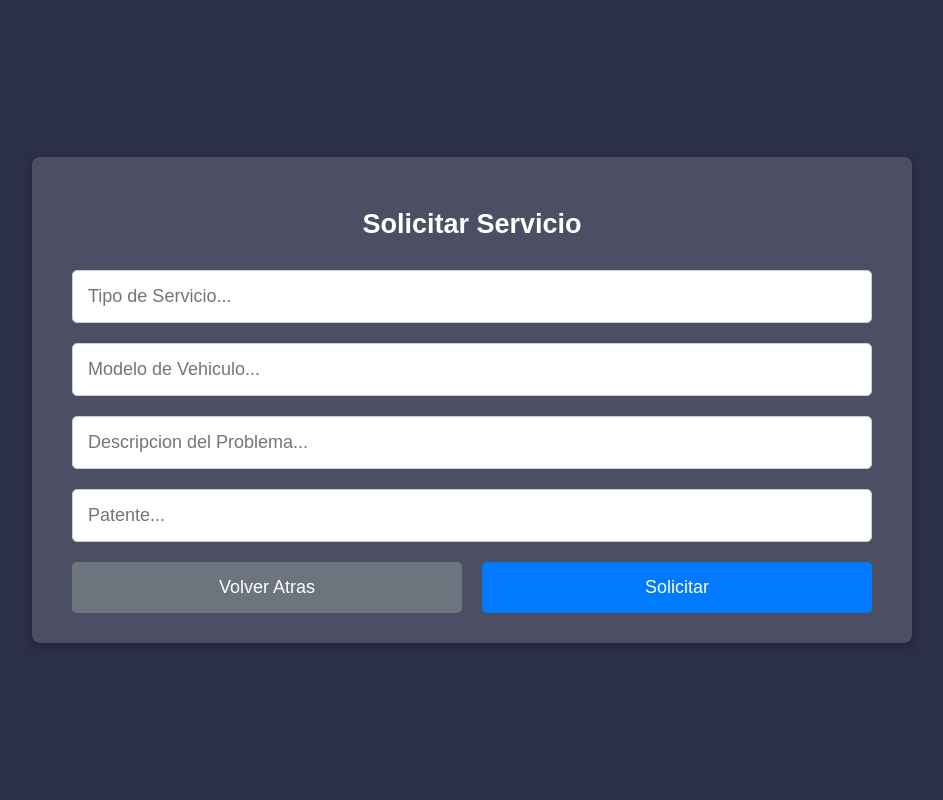
After one commit to migxel23cl/serviexpress, a Django app: page /user/service/ in a window 1280 px wide. The commit adds this page. Shown: the whole page, without its empty margins (168-1111 px from the left). Run offline with Django 5.2, Linux system fonts and the light colour scheme; a user stored in the database is signed in.

Commit message:
Added "Solicitar Servicio" view and db Model

```diff
--- /dev/null
+++ b/proyectoservi/static/css/service.css
@@ -0,0 +1,74 @@
+body {
+    margin: 0;
+    font-family: Arial, sans-serif;
+    background-color: #2C2F48;
+    display: flex;
+    justify-content: center;
+    align-items: center;
+    height: 100vh;
+    position: relative;
+    font-size: 18px;
+}
+
+.container {
+    display: flex;
+    justify-content: center;
+    align-items: center;
+    width: 100%;
+    max-width: 1200px;
+}
+
+.form-container {
+    background-color: #4C4F63;
+    padding: 30px 40px;
+    border-radius: 8px;
+    box-shadow: 0px 4px 10px rgba(0, 0, 0, 0.25);
+    text-align: center;
+    width: 800px;
+}
+
+input[type="text"] {
+    width: 100%;
+    padding: 15px;
+    margin: 10px 0;
+    border-radius: 5px;
+    border: 1px solid #ccc;
+    font-size: 18px;
+    box-sizing: border-box;
+}
+
+button.primary {
+    background-color: #007BFF;
+    color: white;
+    border: none;
+    border-radius: 5px;
+    font-size: 18px;
+    cursor: pointer;
+    padding: 15px 25px;
+    margin-top: 10px;
+}
+
+button.primary:hover {
+    background-color: #0056b3;
+}
+
+button.secondary {
+    background-color: #6C757D;
+    color: white;
+    border: none;
+    border-radius: 5px;
+    font-size: 18px;
+    cursor: pointer;
+    padding: 15px 25px;
+    margin-top: 10px;
+}
+
+button.secondary:hover {
+    background-color: #5a6268;
+}
+
+.button-container {
+    display: flex;
+    justify-content: flex-end;
+    gap: 20px;
+}
--- /dev/null
+++ b/proyectoservi/templates/service.html
@@ -0,0 +1,29 @@
+<!DOCTYPE html>
+<html lang="en">
+<head>
+    <meta charset="UTF-8">
+    <meta name="viewport" content="width=device-width, initial-scale=1.0">
+    {% load static %}
+    <link rel="stylesheet" href="{% static 'css/index.css' %}">
+    <link rel="stylesheet" href="{% static 'css/service.css' %}">
+    <title>Servicio</title>
+</head>
+<body>
+    <div class="container">
+        <div class="form-container">
+            <h2>Solicitar Servicio</h2>
+            <form method="post">
+                {% csrf_token %}
+                <input type="text" name="tipo_servicio" placeholder="Tipo de Servicio...">
+                <input type="text" name="modelo_vehiculo" placeholder="Modelo de Vehiculo...">
+                <input type="text" name="descripcion_problema" placeholder="Descripcion del Problema...">
+                <input type="text" name="patente" placeholder="Patente...">
+                <div class="button-container">
+                    <button type="button" class="secondary" onclick="window.history.back()">Volver Atras</button>
+                    <button type="submit" class="primary">Solicitar</button>
+                </div>
+            </form>
+        </div>
+    </div>
+</body>
+</html>
--- a/proyectoservi/templates/user_index.html
+++ b/proyectoservi/templates/user_index.html
@@ -12,7 +12,7 @@
         <div class="form-container">
             <a href="{% url 'logout' %}" class="logout-button">Cerrar sesión</a>
             <h2>Bienvenido Usuario</h2>
-            <button onclick="location.href='#'">Reservar Servicio</button>
+            <button onclick="location.href='service/'">Reservar Servicio</button>
         </div>
     </div>
 </body>
--- a/proyectoservi/urls.py
+++ b/proyectoservi/urls.py
@@ -8,4 +8,5 @@ urlpatterns = [
     path('employee/', views.employee_index, name="employee_index"),
     path('superuser/', views.superuser_index, name="superuser_index"),
     path('logout/', views.logout_view, name="logout"),
+    path('user/service/', views.service_view, name="service_view"),
 ]
--- a/proyectoservi/views.py
+++ b/proyectoservi/views.py
@@ -1,6 +1,6 @@
 from django.shortcuts import render, redirect
 from django.contrib.auth.models import User
-from .models import Profile
+from .models import Profile, ServiceRequest
 from django.contrib.auth import authenticate, login, logout
 from django.contrib.auth.decorators import login_required
 from django.contrib.auth.models import Group, Permission
@@ -85,3 +85,26 @@ def superuser_index(request):
 def logout_view(request):
     logout(request)
     return redirect("login")
+
+@login_required
+def service_view(request):
+    if request.method == "POST":
+        # Service fields
+        tipo_servicio = request.POST.get("tipo_servicio")
+        modelo_vehiculo = request.POST.get("modelo_vehiculo")
+        descripcion_problema = request.POST.get("descripcion_problema")
+        patente = request.POST.get("patente")
+
+        # Create service request
+        user = request.user
+        ServiceRequest.objects.create(
+            tipo_servicio=tipo_servicio,
+            modelo_vehiculo=modelo_vehiculo,
+            descripcion_problema=descripcion_problema,
+            patente=patente,
+            user=user
+        )
+
+        return render(request, "confirmacion_servicio.html")
+
+    return render(request, "service.html")
```
Also changed, not shown: proyectoservi/models.py (+10 -0 lines), db.sqlite3, proyectoservi/templates/confirmacion_servicio.html (added).
